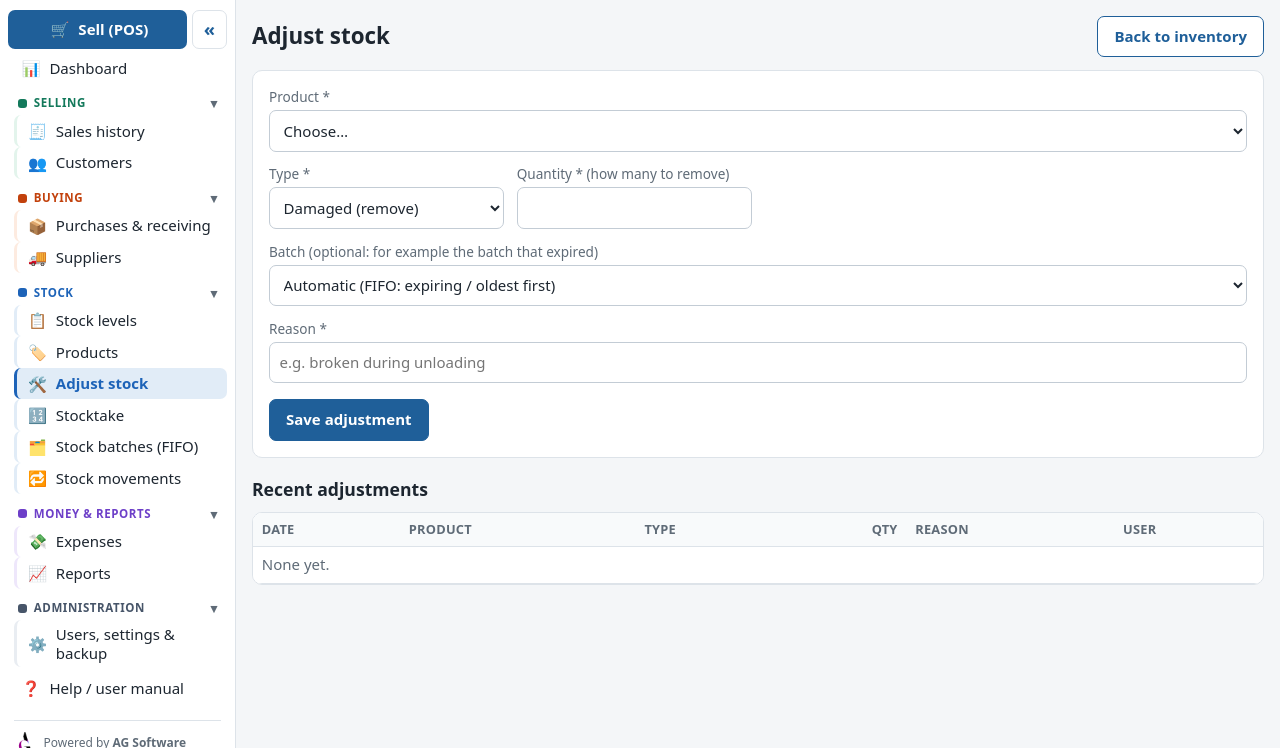
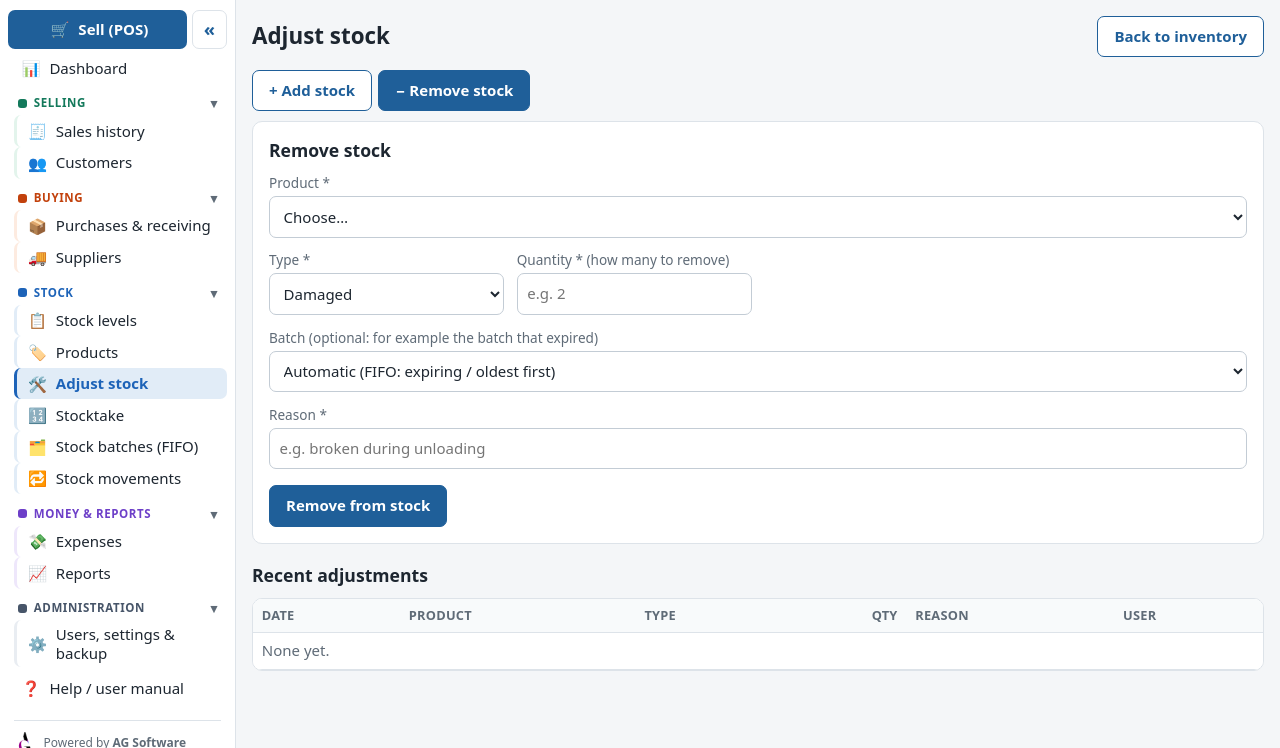
Before and after one commit to AGSoftwareplc/AG_Inventory, a Flask app: page /inventory/adjust in a window 1280 px wide. Shown: the part 52-800 px from the top of the page. Run offline with Flask 3, Linux system fonts and the light colour scheme; the visitor is signed in with stand-in values (Sample User, id 1); data comes from the database, SQL or seed files in the repository; data that the repository does not hold is empty.

Commit message:
Adjust stock: separate Add stock / Remove stock tabs, positive quantity only
The server applies the sign; removals still use FIFO or the chosen batch.

Co-Authored-By: Claude Opus 5.5 <noreply@anthropic.com>
Claude-Session: https://claude.ai/code/session_01Ek6kpJpJrghyd2qEohFEHr

```diff
--- a/inventory.py
+++ b/inventory.py
@@ -41,14 +41,18 @@ def adjust():
     db = get_db()
     if request.method == 'POST':
         try:
-            kind = request.form.get('kind')
-            qty = parse_qty(request.form.get('qty'), allow_negative=(kind == 'correction'))
+            mode = request.form.get('mode')
+            kind = 'correction' if mode == 'add' else request.form.get('kind')
+            mode = mode or ('add' if kind == 'correction' else 'remove')
+            qty = parse_qty(request.form.get('qty'))  # always positive; the tab decides add or remove
+            if kind == 'correction' and mode == 'remove':
+                qty = -qty
             with tx() as db:
                 rules.adjust_stock(db, int(request.form['product_id']), kind, qty,
                                    request.form.get('reason', ''), g.user['id'],
                                    request.form.get('batch_id', type=int))
-            flash('Stock adjusted.', 'ok')
-            return redirect(url_for('inventory.adjust'))
+            flash('Stock added.' if qty > 0 else 'Stock removed.', 'ok')
+            return redirect(url_for('inventory.adjust', mode=mode))
         except (RuleError, ValueError, KeyError) as e:
             flash(str(e) if isinstance(e, RuleError) else 'Choose a product.', 'error')
     products = db.execute('SELECT id, code, name, unit, stock FROM pv WHERE active=1 '
@@ -56,7 +60,8 @@ def adjust():
     recent = db.execute("SELECT m.*, p.name, p.unit, u.username FROM stock_moves m JOIN products p "
                         "ON p.id=m.product_id LEFT JOIN users u ON u.id=m.user_id WHERE m.ref_type="
                         "'adjustment' AND m.branch_id=? ORDER BY m.id DESC LIMIT 30", (branch_id(),)).fetchall()
-    return render_template('inventory/adjust.html', products=products, recent=recent,
+    mode = request.values.get('mode') if request.values.get('mode') in ('add', 'remove') else 'remove'
+    return render_template('inventory/adjust.html', products=products, recent=recent, mode=mode,
                            sel=request.args.get('pid', type=int), labels=rules.MOVE_LABELS)
 
 
--- a/templates/_help.html
+++ b/templates/_help.html
@@ -114,11 +114,11 @@
 
 <section id="help-adjust" data-title="Adjust stock">
 <h2>Adjusting stock</h2>
-<p>Use this for stock that leaves the shop without a sale:</p>
+<p>Use this for stock that changes without a sale or purchase. There are two tabs, and you always type a normal (positive) quantity:</p>
 <ul>
-  <li><b>Damaged</b>, <b>Expired</b> or <b>Lost</b>: enter how many to remove.</li>
-  <li><b>Correction:</b> a positive number adds and a negative number (for example -2) removes.</li>
-  <li><b>Batch</b> (optional): choose the batch it concerns, for example the batch that expired. Leave it on <i>Automatic</i> to use FIFO (the batch that expires first, then the oldest).</li>
+  <li><b>+ Add stock:</b> stock you found or a count that was too low. Enter how many to add.</li>
+  <li><b>− Remove stock:</b> choose <b>Damaged</b>, <b>Expired</b>, <b>Lost</b> or <b>Correction</b> (the count was too high) and enter how many to remove.</li>
+  <li><b>Batch</b> (optional): choose the batch it concerns, for example the batch that expired. When removing, leave it on <i>Automatic</i> to use FIFO (the batch that expires first, then the oldest).</li>
 </ul>
 <p>A reason is always required. Every adjustment is saved with your name and appears in the <i>Damaged / expired / lost</i> report.</p>
 </section>
--- a/templates/inventory/adjust.html
+++ b/templates/inventory/adjust.html
@@ -1,18 +1,25 @@
 {% extends 'base.html' %}{% block title %}Adjust stock{% endblock %}
 {% block content %}
 <div class="head"><h1>Adjust stock</h1><a class="btn light" href="{{ url_for('inventory.index') }}">Back to inventory</a></div>
-<form method="post" class="card">{{ csrf() }}
+{% set add = mode == 'add' %}
+<div class="tabs" style="display:flex;gap:.4rem;margin-bottom:.6rem">
+  <a class="btn {{ '' if add else 'light' }}" href="{{ url_for('inventory.adjust', mode='add', pid=sel) }}">+ Add stock</a>
+  <a class="btn {{ 'light' if add else '' }}" href="{{ url_for('inventory.adjust', mode='remove', pid=sel) }}">− Remove stock</a>
+</div>
+<form method="post" class="card">{{ csrf() }}<input type="hidden" name="mode" value="{{ mode }}">
+<h2 style="margin-top:0">{{ 'Add stock' if add else 'Remove stock' }}</h2>
 <div class="grid">
   <div class="wide"><label>Product *</label><select name="product_id" id="pid" required><option value="">Choose…</option>
   {% for p in products %}<option value="{{ p.id }}" {{ 'selected' if sel == p.id }}>{{ p.name }} ({{ p.code }}), in stock {{ p.stock|qty }} {{ p.unit }}</option>{% endfor %}</select></div>
-  <div><label>Type *</label><select name="kind" id="kind">
-    <option value="damaged">Damaged (remove)</option><option value="expired">Expired (remove)</option>
-    <option value="lost">Lost / missing (remove)</option><option value="correction">Correction (+ add / − remove)</option></select></div>
-  <div><label>Quantity * <span class="muted" id="qhint">(how many to remove)</span></label><input name="qty" inputmode="decimal" required></div>
-  <div class="wide"><label>Batch <span class="muted">(optional: for example the batch that expired)</span></label><select name="batch_id" id="batch" data-sel="{{ request.args.get('batch', '') }}"><option value="">Automatic (FIFO: expiring / oldest first)</option></select></div>
-  <div class="wide"><label>Reason *</label><input name="reason" required placeholder="e.g. broken during unloading"></div>
+  {% if add %}<input type="hidden" name="kind" value="correction">
+  {% else %}<div><label>Type *</label><select name="kind">
+    <option value="damaged">Damaged</option><option value="expired">Expired</option>
+    <option value="lost">Lost / missing</option><option value="correction">Correction (count was too high)</option></select></div>{% endif %}
+  <div><label>Quantity * <span class="muted">({{ 'how many to add' if add else 'how many to remove' }})</span></label><input name="qty" inputmode="decimal" required placeholder="e.g. 2"></div>
+  <div class="wide"><label>Batch <span class="muted">({{ 'optional: add to a batch like this one (same cost and dates)' if add else 'optional: for example the batch that expired' }})</span></label><select name="batch_id" id="batch" data-sel="{{ request.args.get('batch', '') }}"><option value="">{{ 'New batch at the average cost' if add else 'Automatic (FIFO: expiring / oldest first)' }}</option></select></div>
+  <div class="wide"><label>Reason *</label><input name="reason" required placeholder="{{ 'e.g. found in the store room' if add else 'e.g. broken during unloading' }}"></div>
 </div>
-<div class="actions"><button>Save adjustment</button></div>
+<div class="actions"><button>{{ 'Add to stock' if add else 'Remove from stock' }}</button></div>
 </form>
 <h2>Recent adjustments</h2>
 <div class="card tablewrap" style="padding:0"><table><tr><th>Date</th><th>Product</th><th>Type</th><th class="n">Qty</th><th>Reason</th><th>User</th></tr>
@@ -39,8 +46,4 @@
   pid.addEventListener('change', load);
   load();
 })();
-document.getElementById('kind').addEventListener('change', function () {
-  document.getElementById('qhint').textContent = this.value === 'correction'
-    ? '(positive adds, negative removes, e.g. -2)' : '(how many to remove)';
-});
 </script>{% endblock %}
```
Also changed, not shown: tests/test_app.py (+16 -0 lines).
